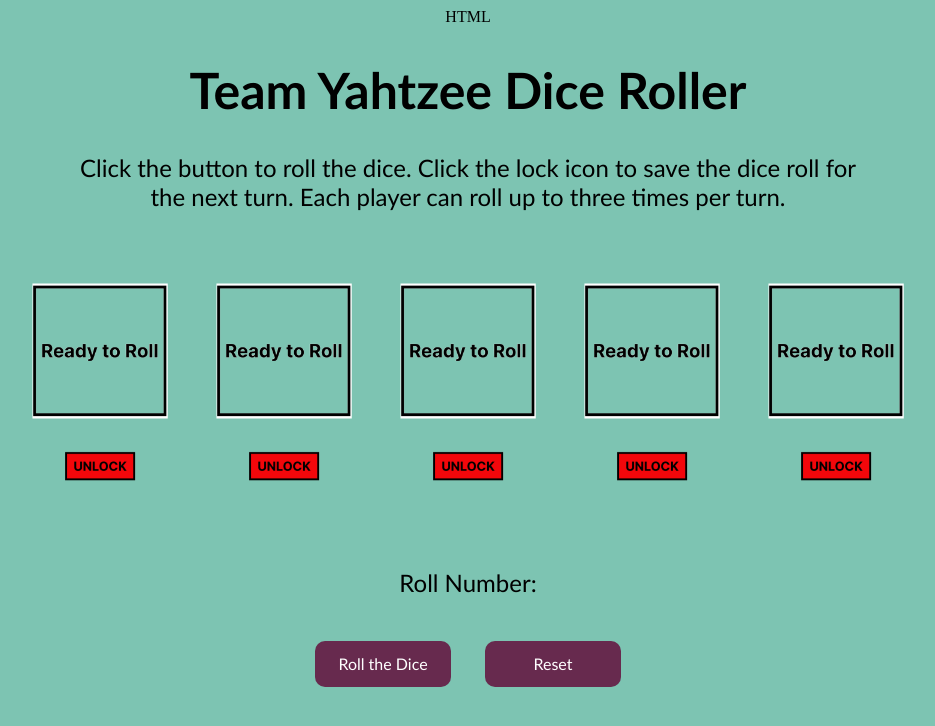
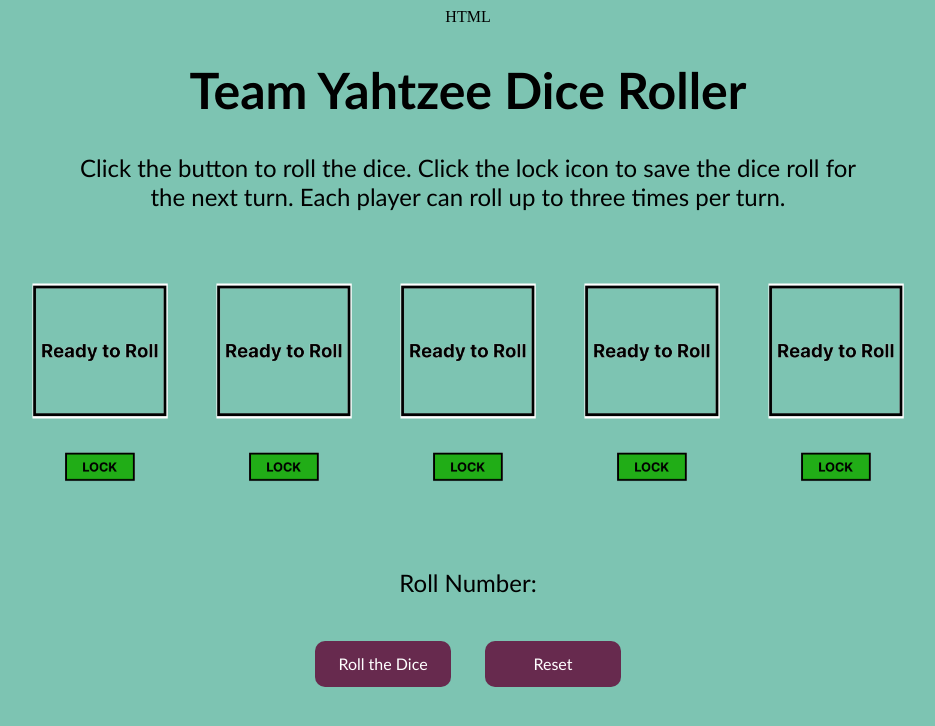
Before and after one commit to mdaniel70/Player, a plain HTML site: page index.html in a window 1280 px wide. Shown: the whole page, without its empty margins (172-1107 px from the left). Drawn offline with Linux system fonts and the light colour scheme.

Commit message:
update code

```diff
--- a/index.html
+++ b/index.html
@@ -66,11 +66,11 @@
   </div>
 
   <div class='lock-section'>
-   <img id='lock1' class='lock' src='https://raw.githubusercontent.com/mdaniel70/Player/main/dice.007.png'>
-   <img id='lock2' class='lock' src='https://raw.githubusercontent.com/mdaniel70/Player/main/dice.007.png'>
-   <img id='lock3' class='lock' src='https://raw.githubusercontent.com/mdaniel70/Player/main/dice.007.png'>
-   <img id='lock4' class='lock' src='https://raw.githubusercontent.com/mdaniel70/Player/main/dice.007.png'>
-   <img id='lock5' class='lock' src='https://raw.githubusercontent.com/mdaniel70/Player/main/dice.007.png'>
+   <img id='lock1' class='lock' src='https://raw.githubusercontent.com/mdaniel70/Player/main/dice.008.png'>
+   <img id='lock2' class='lock' src='https://raw.githubusercontent.com/mdaniel70/Player/main/dice.008.png'>
+   <img id='lock3' class='lock' src='https://raw.githubusercontent.com/mdaniel70/Player/main/dice.008.png'>
+   <img id='lock4' class='lock' src='https://raw.githubusercontent.com/mdaniel70/Player/main/dice.008.png'>
+   <img id='lock5' class='lock' src='https://raw.githubusercontent.com/mdaniel70/Player/main/dice.008.png'>
  </div>
 
  <div id='counter'>
--- a/yahtzee.js
+++ b/yahtzee.js
@@ -6,8 +6,8 @@
 let dice4ImagePath = 'https://raw.githubusercontent.com/mdaniel70/Player/main/dice.004.png';
 let dice5ImagePath = 'https://raw.githubusercontent.com/mdaniel70/Player/main/dice.005.png';
 let dice6ImagePath = 'https://raw.githubusercontent.com/mdaniel70/Player/main/dice.006.png';
-let lockImagePath = 'https://raw.githubusercontent.com/mdaniel70/Player/main/dice.008.png';
-let unlockImagePath = 'https://raw.githubusercontent.com/mdaniel70/Player/main/dice.007.png';
+let lockImagePath = 'https://raw.githubusercontent.com/mdaniel70/Player/main/dice.007.png';
+let unlockImagePath = 'https://raw.githubusercontent.com/mdaniel70/Player/main/dice.008.png';
 
 //Save all necessary elements as variables
 let dice1 = document.getElementById('dice1');
```
